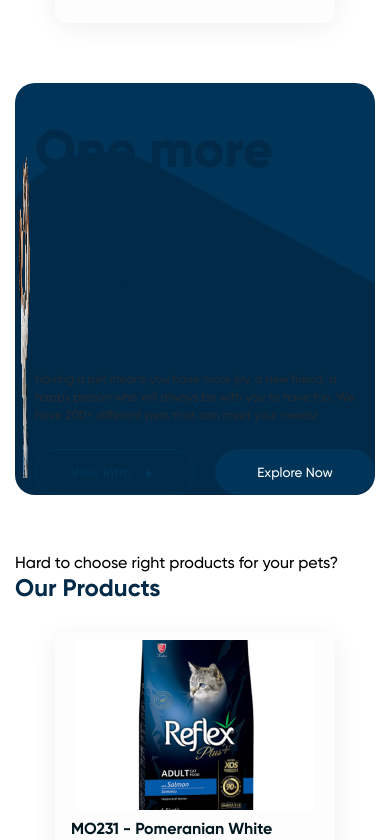
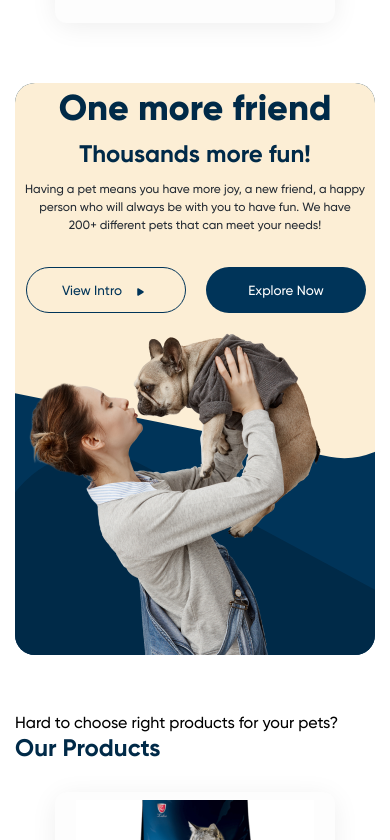
Before and after one commit to nthdat2704/clone-ui, a Next.js app: page / in a window 390 px wide. Shown: the part 3344-4184 px from the top of the page. Built offline with nearby package versions, Linux system fonts and the light colour scheme.

Commit message:
[feat] banner-section responsive

```diff
--- a/src/features/banner-one-more/banner-one-more.module.scss
+++ b/src/features/banner-one-more/banner-one-more.module.scss
@@ -1,17 +1,20 @@
-.container {
-}
 .container-wrapper {
-    background-image: url(./../../shared/assets/images/banner-one-more.png);
-    background-size: cover;
-    background-repeat: no-repeat;
+    background-color: $primary-main-color;
     display: flex;
     justify-content: space-between;
-    align-items: center;
+    padding-top: 36px;
+    padding-left: 20px;
     border-radius: 20px;
-    padding-top: 36px;
+    overflow: hidden;
+    position: relative;
+    img {
+        object-fit: cover;
+    }
 }
 .banner-right {
     max-width: 404px;
+    width: 100%;
+    text-align: end;
 }
 .title {
     font-size: 52px;
@@ -33,5 +36,86 @@
 }
 .action {
     display: flex;
+    justify-content: flex-end;
     gap: 20px;
 }
+
+.banner-right {
+    position: relative;
+    margin-right: 72px;
+}
+.banner-right-content {
+    position: relative;
+    z-index: 2;
+}
+.banner-left {
+    img {
+        position: relative;
+        z-index: 2;
+    }
+}
+.banner-right-block {
+    width: 782.29px;
+    height: 635px;
+    background-color: $secondary-light-color;
+    border-radius: 99px;
+    position: absolute;
+    top: -244px;
+    right: -206px;
+    transform: rotate(25.23deg);
+}
+.banner-left-block {
+    width: 787.54px;
+    height: 787.54px;
+    background-color: $primary-darker-color;
+    border-radius: 99px;
+    position: absolute;
+    top: 168px;
+    left: -194px;
+    transform: rotate(28.25deg);
+}
+@media screen and (max-width: 1023px) {
+    .banner-right {
+        margin: 20px;
+    }
+}
+
+@media screen and (max-width: 767px) {
+    .banner-right-block {
+        width: 605.03px;
+        height: 635px;
+        border-radius: 75px;
+        top: -300px;
+        left: -148px;
+        transform: rotate(11.4deg);
+    }
+    .banner-left-block {
+        width: 787.54px;
+        height: 787.54px;
+        border-radius: 99px;
+        top: unset;
+        bottom: -690px;
+        transform: rotate(28.25deg);
+    }
+    .title {
+        font-size: 36px;
+        line-height: 54px;
+    }
+    .sub-title {
+        font-size: 24px;
+        line-height: 36px;
+    }
+    .body {
+        text-align: center;
+        margin-bottom: 32px;
+    }
+    .banner-right {
+        margin: 0 auto;
+        max-width: 342px;
+        text-align: center;
+    }
+    .container-wrapper {
+        flex-direction: column-reverse;
+        padding: 0;
+    }
+}
--- a/src/features/banner-one-more/banner-one-more.tsx
+++ b/src/features/banner-one-more/banner-one-more.tsx
@@ -18,11 +18,12 @@ export const BannerOneMore = (props: BannerOneMoreProps) => {
                         <Image src={bannerOneMoreHuman} alt="banner" />
                     </div>
                     <div className={cx('banner-right')}>
+                        <div className={cx('banner-right-content')}>
                             <h1 className={cx('title')}>One more friend</h1>
                             <h3 className={cx('sub-title')}>Thousands more fun!</h3>
                             <p className={cx('body')}>
-                            Having a pet means you have more joy, a new friend, a happy person who will always be with
-                            you to have fun. We have 200+ different pets that can meet your needs!
+                                Having a pet means you have more joy, a new friend, a happy person who will always be
+                                with you to have fun. We have 200+ different pets that can meet your needs!
                             </p>
                             <div className={cx('action')}>
                                 <Button variant="outlined" endIcon={<PlayIcon />}>
@@ -32,6 +33,9 @@ export const BannerOneMore = (props: BannerOneMoreProps) => {
                             </div>
                         </div>
                     </div>
+                    <div className={cx('banner-left-block')}></div>
+                    <div className={cx('banner-right-block')}></div>
+                </div>
             </Container>
         </div>
     );
```
Also changed, not shown: src/shared/layouts/main-layout/main-layout.tsx (+0 -7 lines). Lines whose indentation alone changed are shown as unchanged.
